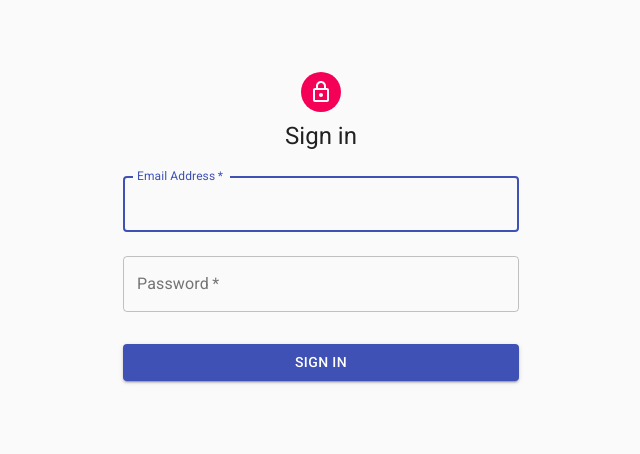
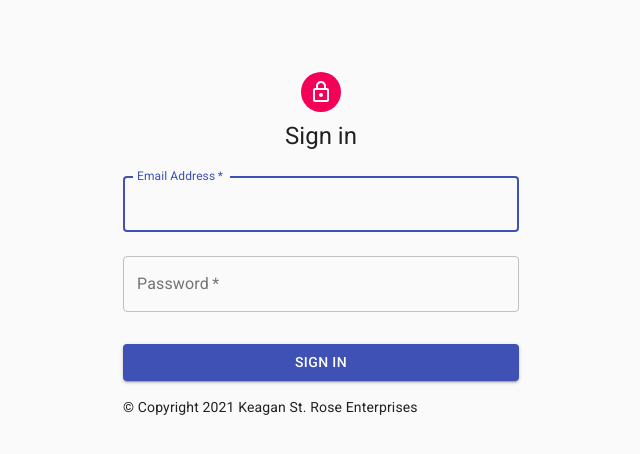
Before and after one commit to physixpro/sotellus, a React (Create React App) app: page / in a window 1280 px wide. Shown: the top 454 px of the page, without its empty margins (319-959 px from the left). Built offline with nearby package versions, Linux system fonts and the light colour scheme.

Commit message:
almost finished, hosting and will add edit request later

```diff
--- a/public/index.html
+++ b/public/index.html
@@ -26,7 +26,7 @@
       work correctly both with client-side routing and a non-root public URL.
       Learn how to configure a non-root public URL by running `npm run build`.
     -->
-    <title>Football Fanatic</title>
+    <title>Festive Cards</title>
   </head>
   <body>
     <noscript>You need to enable JavaScript to run this app.</noscript>
--- a/src/components/LoginForm.js
+++ b/src/components/LoginForm.js
@@ -94,6 +94,9 @@ const LoginForm = ({ Login, error }) => {
           </Button>
         </form>
       </div>
+      <footer>
+      &copy; Copyright 2021 Keagan St. Rose Enterprises
+      </footer>
     </Container>
   );
 };
--- a/src/components/Quotes.js
+++ b/src/components/Quotes.js
@@ -189,8 +189,12 @@ const Quotes = (props) => {
                   </Button>
                 </CardActions>
               </Card>
+
             ))}
           </section>
+          <footer>
+      &copy; Copyright 2021 Keagan St. Rose Enterprises
+      </footer>
         </div>
       )}
     </div>
```
Also changed, not shown: 1 other file (tests, documents, lock files or other folders).
